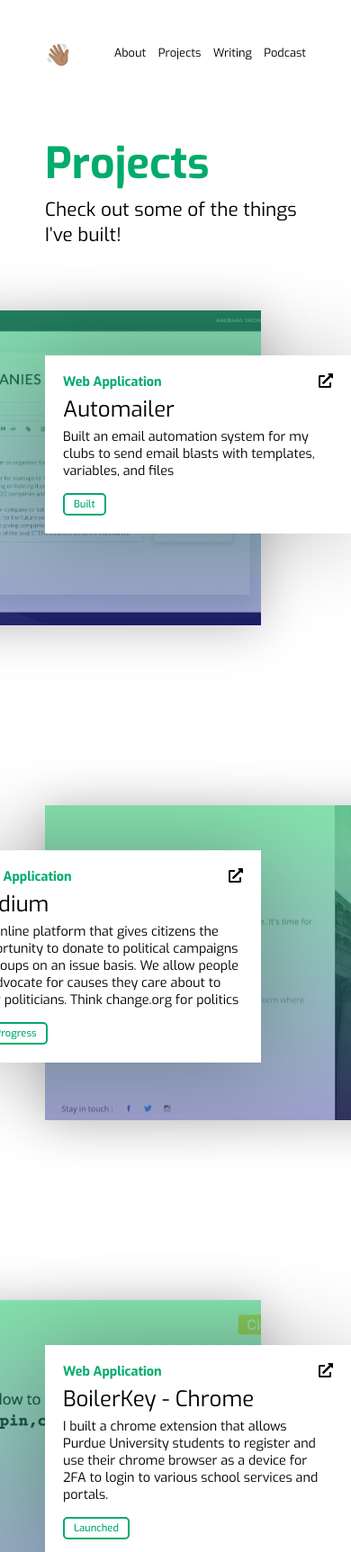
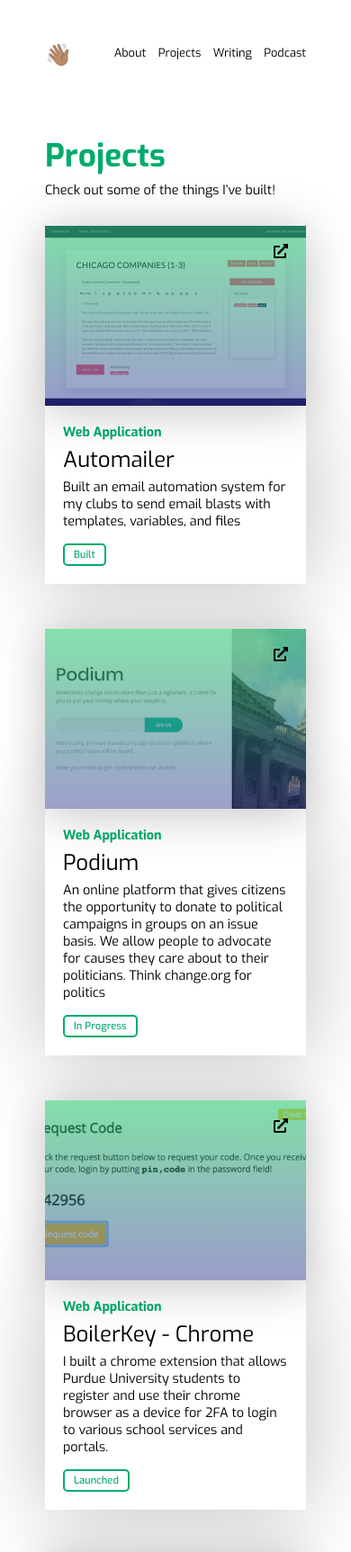
Before and after one commit to anuraagy/anuraagy.github.io, a PHP site: page /projects.html in a window 390 px wide. Shown: the top 1725 px of the page at 90% size. Run offline with PHP 8.4, Linux system fonts and the light colour scheme; some libraries are stand-ins or nearby versions.

Commit message:
Make projects mobile friendly

```diff
--- a/assets/css/styles.css
+++ b/assets/css/styles.css
@@ -318,6 +318,43 @@ a {
   transform: scale(1.1);
 }
 
+@media screen and (max-width: 640px) {
+  .preview, .preview.right {
+    position: relative;
+    left: auto;
+    right: auto;
+    width: 100%;
+    height: 200px;
+  }
+
+  .info, .info.left {
+    position: initial;
+    left: auto;
+    right: auto;
+    width: 100%;
+    box-sizing: border-box;
+  }
+
+  .projects-name {
+    font-size: 1.4rem;
+    margin-bottom: 0px;
+  }
+
+  .projects-description {
+    font-size: 0.9rem;
+  }
+
+  .projects-text {
+    margin-bottom: 30px;
+  }
+
+  .project-content {
+    height: unset;
+    margin-bottom: 50px;
+  }
+
+}
+
 .project-type {
   color: #00AB6C;
   font-weight: bold;
@@ -344,6 +381,14 @@ a {
 }
 
 @media screen and (max-width: 640px) {
+  .about-title, .projects-title {
+    font-size: 2.2rem;
+  }
+
+  .projects-text {
+    font-size: 0.9rem;
+  }
+
   .about-footer {
     position: relative;
   }
```
